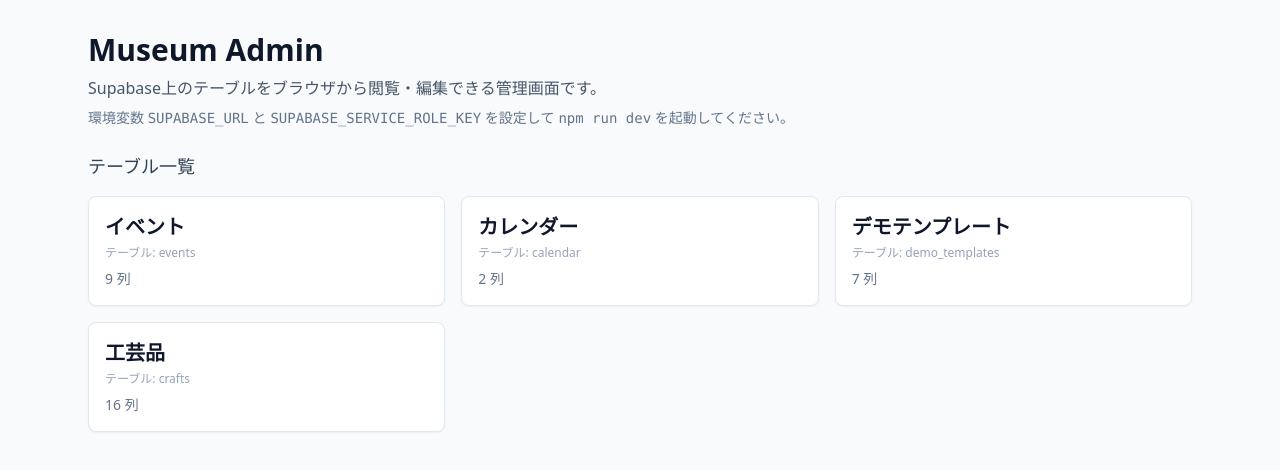
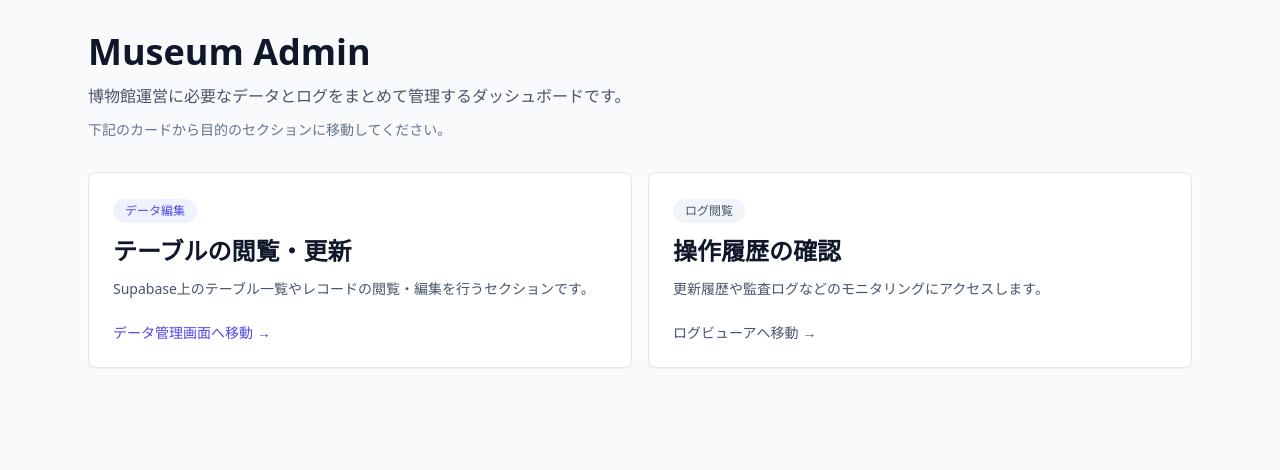
Before and after one commit to Issan0511/museum-admin, a Next.js app: page / in a window 1280 px wide. Shown: the top 470 px of the page. Built offline with nearby package versions, Linux system fonts and the light colour scheme.

Commit message:
Refactor data listing to dedicated route

```diff
--- a/app/[table]/page.tsx
+++ b/app/[table]/page.tsx
@@ -87,7 +87,7 @@ export default async function TablePage({
           <p className="text-xs text-slate-500">主キー推定: {primaryKey}</p>
         </div>
         <Link
-          href="/"
+          href="/data"
           className="rounded border border-slate-200 px-3 py-1 text-sm text-slate-600 transition hover:bg-slate-100"
         >
           ← 一覧に戻る
--- /dev/null
+++ b/app/data/page.tsx
@@ -0,0 +1,56 @@
+import Link from "next/link";
+import { getAvailableTables } from "@/lib/tables";
+
+// キャッシュを無効化
+export const dynamic = 'force-dynamic';
+export const revalidate = 0;
+
+export default function DataPage() {
+  const tables = getAvailableTables();
+
+  return (
+    <div className="space-y-6">
+      <header className="space-y-2">
+        <h1 className="text-3xl font-semibold">データ管理</h1>
+        <p className="text-slate-600">
+          Supabase上のテーブルをブラウザから閲覧・編集できる管理画面です。
+        </p>
+        <p className="text-sm text-slate-500">
+          環境変数 <code>SUPABASE_URL</code> と
+          <code className="ml-1">SUPABASE_SERVICE_ROLE_KEY</code> を設定して
+          <code className="ml-1">npm run dev</code> を起動してください。
+        </p>
+      </header>
+
+      <section>
+        <h2 className="text-lg font-medium text-slate-700">テーブル一覧</h2>
+        {tables.length === 0 ? (
+          <p className="mt-2 text-sm text-slate-500">
+            テーブルが定義されていません。lib/tables.ts を確認してください。
+          </p>
+        ) : (
+          <ul className="mt-4 grid gap-4 sm:grid-cols-2 lg:grid-cols-3">
+            {tables.map((table) => (
+              <li key={table.tableName}>
+                <Link
+                  href={`/${table.tableName}`}
+                  className="block rounded-lg border border-slate-200 bg-white p-4 shadow-sm transition hover:border-slate-300 hover:shadow"
+                >
+                  <h3 className="text-xl font-semibold">
+                    {table.displayName}
+                  </h3>
+                  <p className="mt-1 text-xs text-slate-400">
+                    テーブル: {table.tableName}
+                  </p>
+                  <p className="mt-2 text-sm text-slate-500">
+                    {table.columns.length} 列
+                  </p>
+                </Link>
+              </li>
+            ))}
+          </ul>
+        )}
+      </section>
+    </div>
+  );
+}
--- a/app/page.tsx
+++ b/app/page.tsx
@@ -1,56 +1,59 @@
 import Link from "next/link";
-import { getAvailableTables } from "@/lib/tables";
-
-// キャッシュを無効化
-export const dynamic = 'force-dynamic';
-export const revalidate = 0;
 
 export default function HomePage() {
-  const tables = getAvailableTables();
-
   return (
-    <div className="space-y-6">
-      <header className="space-y-2">
-        <h1 className="text-3xl font-semibold">Museum Admin</h1>
+    <div className="space-y-8">
+      <header className="space-y-3">
+        <h1 className="text-4xl font-semibold">Museum Admin</h1>
         <p className="text-slate-600">
-          Supabase上のテーブルをブラウザから閲覧・編集できる管理画面です。
+          博物館運営に必要なデータとログをまとめて管理するダッシュボードです。
         </p>
         <p className="text-sm text-slate-500">
-          環境変数 <code>SUPABASE_URL</code> と
-          <code className="ml-1">SUPABASE_SERVICE_ROLE_KEY</code> を設定して
-          <code className="ml-1">npm run dev</code> を起動してください。
+          下記のカードから目的のセクションに移動してください。
         </p>
       </header>
 
-      <section>
-        <h2 className="text-lg font-medium text-slate-700">テーブル一覧</h2>
-        {tables.length === 0 ? (
-          <p className="mt-2 text-sm text-slate-500">
-            テーブルが定義されていません。lib/tables.ts を確認してください。
-          </p>
-        ) : (
-          <ul className="mt-4 grid gap-4 sm:grid-cols-2 lg:grid-cols-3">
-            {tables.map((table) => (
-              <li key={table.tableName}>
-                <Link
-                  href={`/${table.tableName}`}
-                  className="block rounded-lg border border-slate-200 bg-white p-4 shadow-sm transition hover:border-slate-300 hover:shadow"
-                >
-                  <h3 className="text-xl font-semibold">
-                    {table.displayName}
-                  </h3>
-                  <p className="mt-1 text-xs text-slate-400">
-                    テーブル: {table.tableName}
-                  </p>
-                  <p className="mt-2 text-sm text-slate-500">
-                    {table.columns.length} 列
-                  </p>
-                </Link>
-              </li>
-            ))}
-          </ul>
-        )}
-      </section>
+      <div className="grid gap-4 sm:grid-cols-2">
+        <Link
+          href="/data"
+          className="group flex flex-col justify-between rounded-lg border border-slate-200 bg-white p-6 shadow-sm transition hover:-translate-y-0.5 hover:border-indigo-300 hover:shadow"
+        >
+          <div className="space-y-3">
+            <div className="inline-flex items-center gap-2 rounded-full bg-indigo-50 px-3 py-1 text-xs font-medium text-indigo-600">
+              データ編集
+            </div>
+            <h2 className="text-2xl font-semibold text-slate-900">
+              テーブルの閲覧・更新
+            </h2>
+            <p className="text-sm text-slate-600">
+              Supabase上のテーブル一覧やレコードの閲覧・編集を行うセクションです。
+            </p>
+          </div>
+          <span className="mt-6 inline-flex items-center text-sm font-medium text-indigo-600 transition group-hover:gap-2">
+            データ管理画面へ移動
+            <span aria-hidden className="ml-1 transition-transform group-hover:translate-x-1">→</span>
+          </span>
+        </Link>
+
+        <Link
+          href="/log"
+          className="group flex flex-col justify-between rounded-lg border border-slate-200 bg-white p-6 shadow-sm transition hover:-translate-y-0.5 hover:border-slate-300 hover:shadow"
+        >
+          <div className="space-y-3">
+            <div className="inline-flex items-center gap-2 rounded-full bg-slate-100 px-3 py-1 text-xs font-medium text-slate-600">
+              ログ閲覧
+            </div>
+            <h2 className="text-2xl font-semibold text-slate-900">操作履歴の確認</h2>
+            <p className="text-sm text-slate-600">
+              更新履歴や監査ログなどのモニタリングにアクセスします。
+            </p>
+          </div>
+          <span className="mt-6 inline-flex items-center text-sm font-medium text-slate-600 transition group-hover:gap-2">
+            ログビューアへ移動
+            <span aria-hidden className="ml-1 transition-transform group-hover:translate-x-1">→</span>
+          </span>
+        </Link>
+      </div>
     </div>
   );
 }
```
